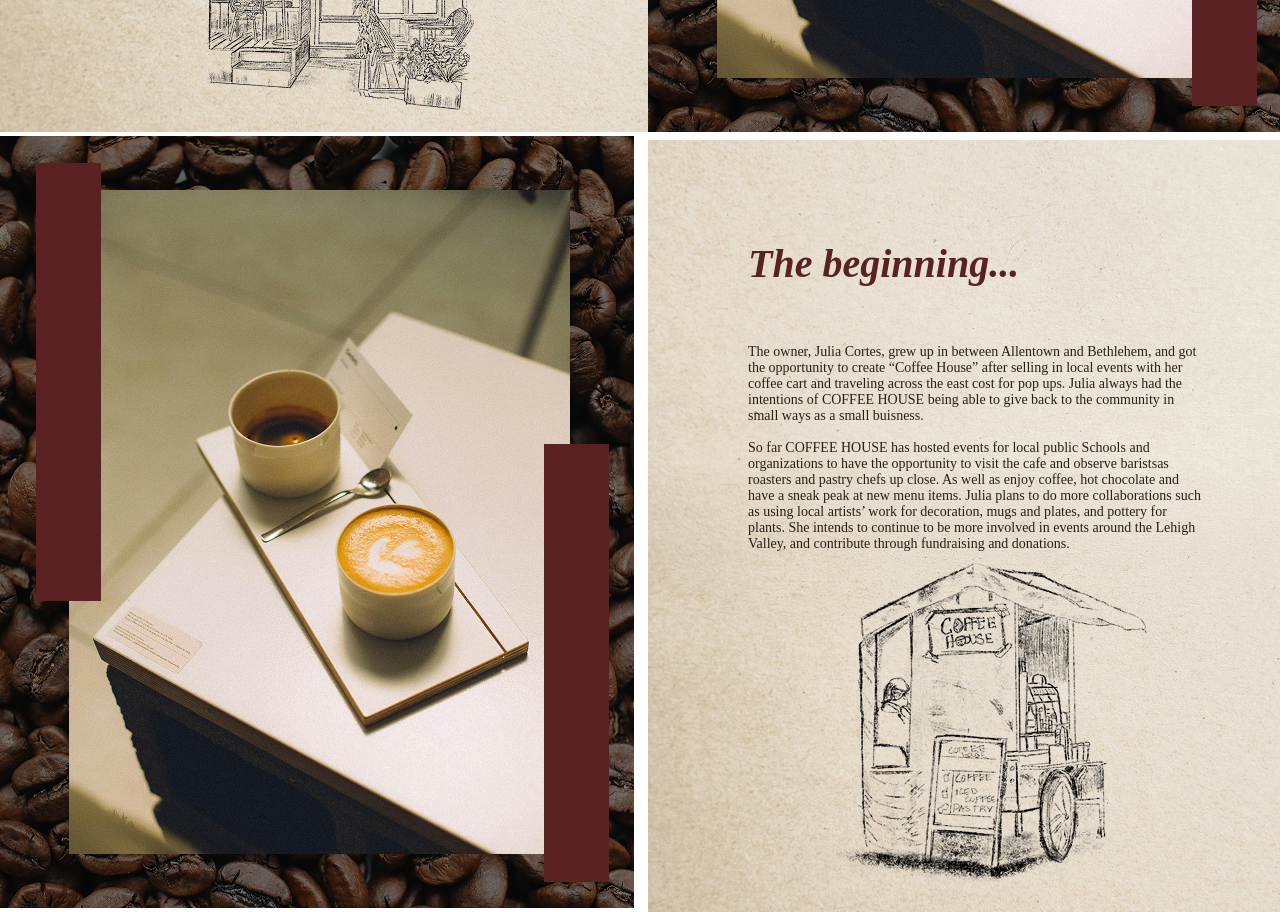
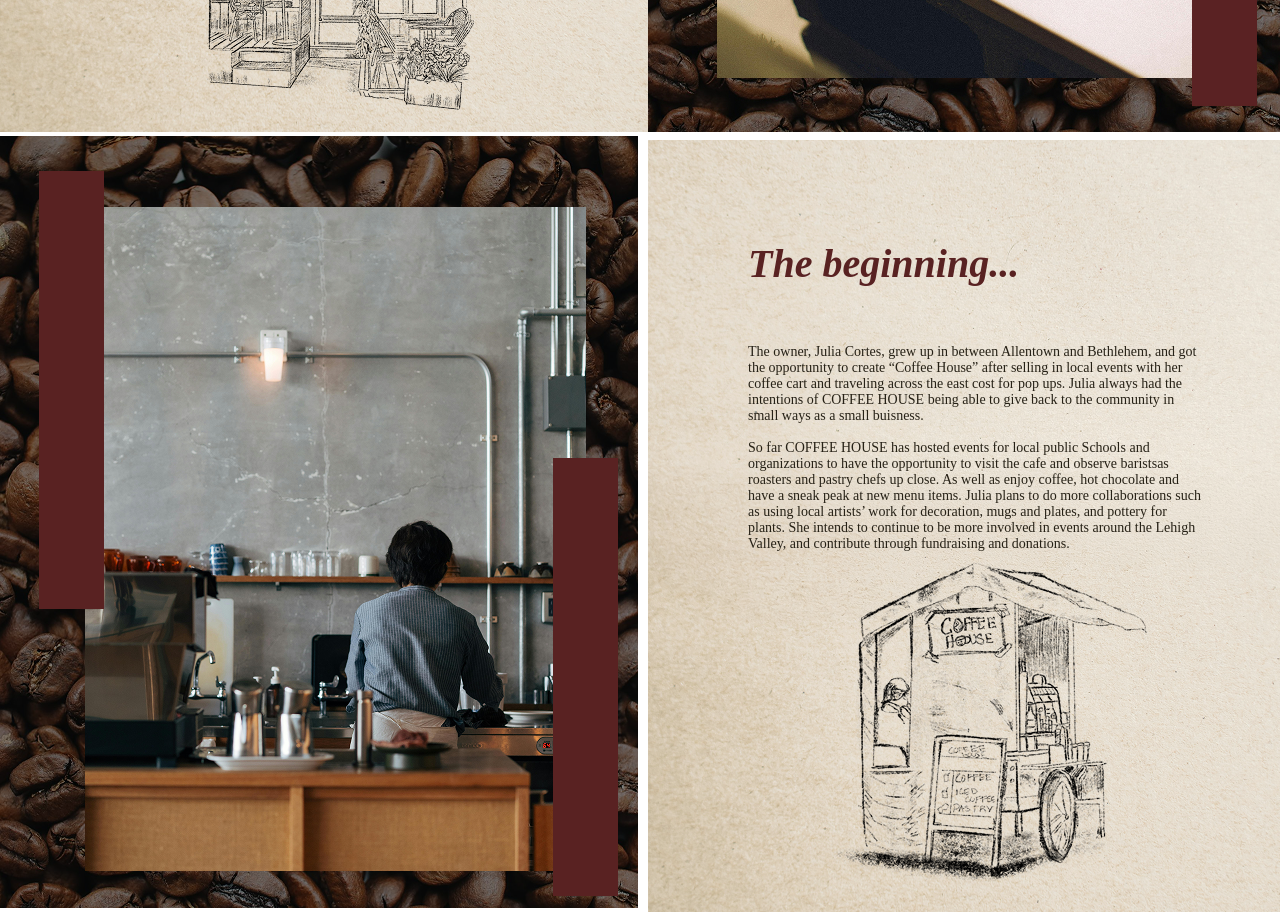
Before and after one commit to cortezcastillo/COFFEEHOUSE, a plain HTML site: page index.html in a window 1280 px wide. Shown: the part 1500-2412 px from the top of the page. Drawn offline with Linux system fonts and the light colour scheme; a web font is replaced by a local one.

Commit message:
added picture

```diff
--- a/index.html
+++ b/index.html
@@ -70,7 +70,7 @@ We are new addtion to the area, but we hope to provide a comfortable spot for vi
 
 
                 <div class="leftwelcomecoffeehouse">
-                            <img src="images/rightwelcomecoffeehouse.jpg">
+                            <img src="images/leftbeginning.png">
                         </div>
 
                          <div class="backgroundwelcome2">
```
Also changed, not shown: images/leftbeginning.png (added).
